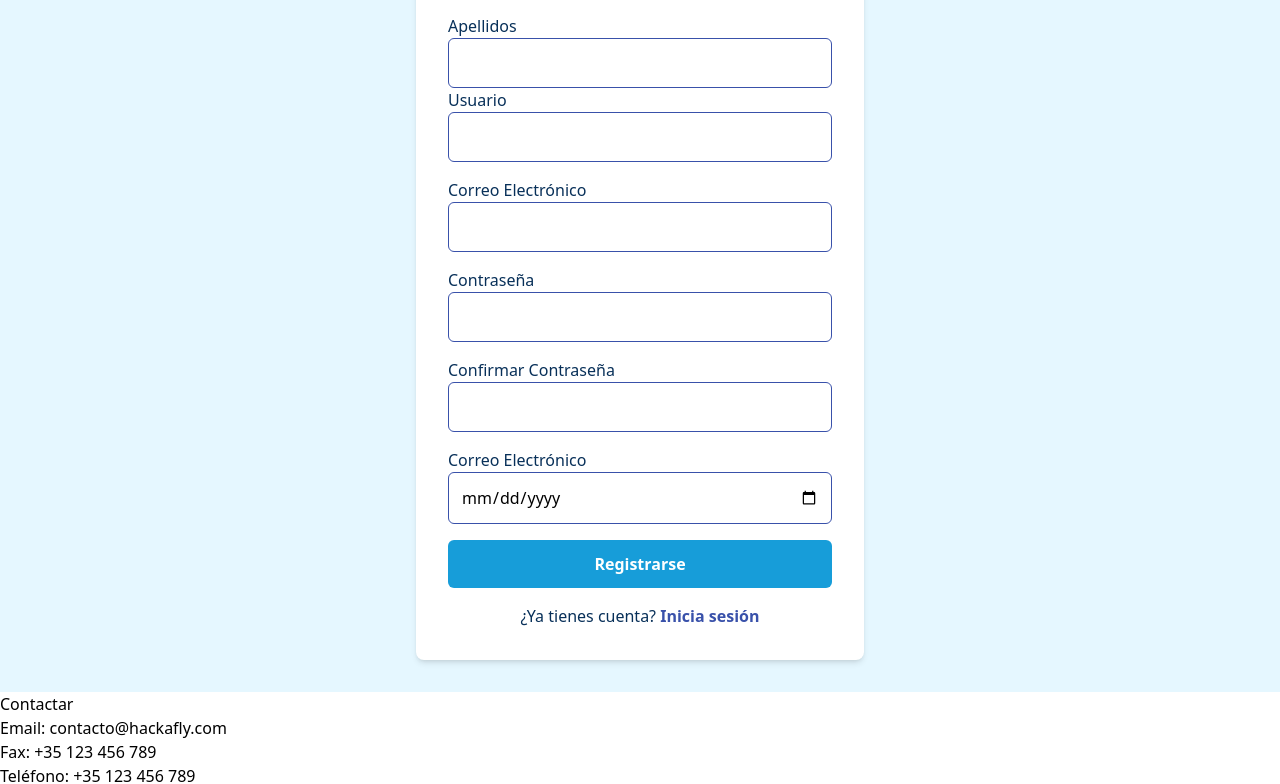
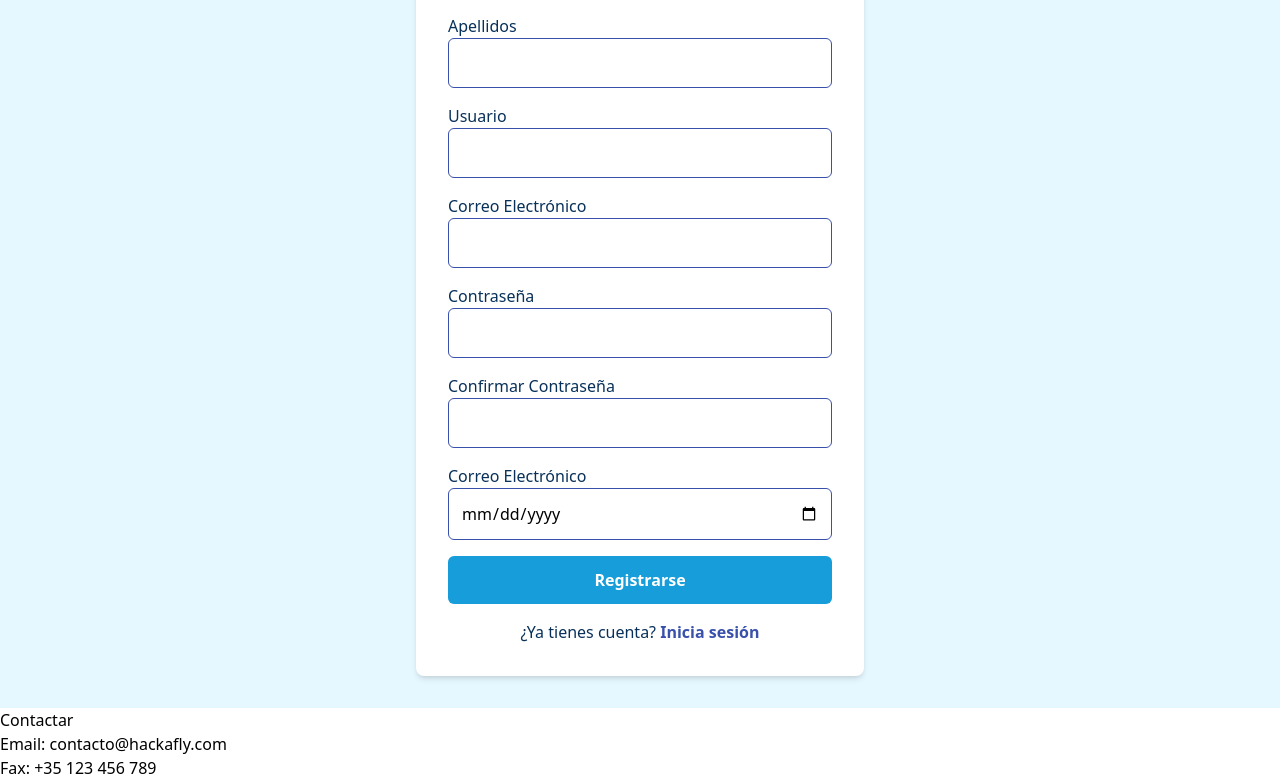
Before and after one commit to ZGrengo/Hackaflight, a React (Vite) app in the folder client/: page /register in a window 1280 px wide. Shown: the part 1144-1928 px from the top of the page. Built offline with nearby package versions, Linux system fonts and the light colour scheme; no server answers.

Commit message:
register v2.0 y validation page 1.0

```diff
--- a/client/src/pages/RegisterPage.jsx
+++ b/client/src/pages/RegisterPage.jsx
@@ -109,7 +109,6 @@ const RegisterPage = () => {
                         />
                     </div>
                     <div>
-                        <div>
                         <label
                             htmlFor='lastName'
                             className='block text-[#083059] font-medium'
@@ -125,6 +124,7 @@ const RegisterPage = () => {
                             required
                         />
                     </div>
+                    <div>
                         <label
                             htmlFor='username'
                             className='block text-[#083059] font-medium'
```
Lines whose indentation alone changed are shown as unchanged.
